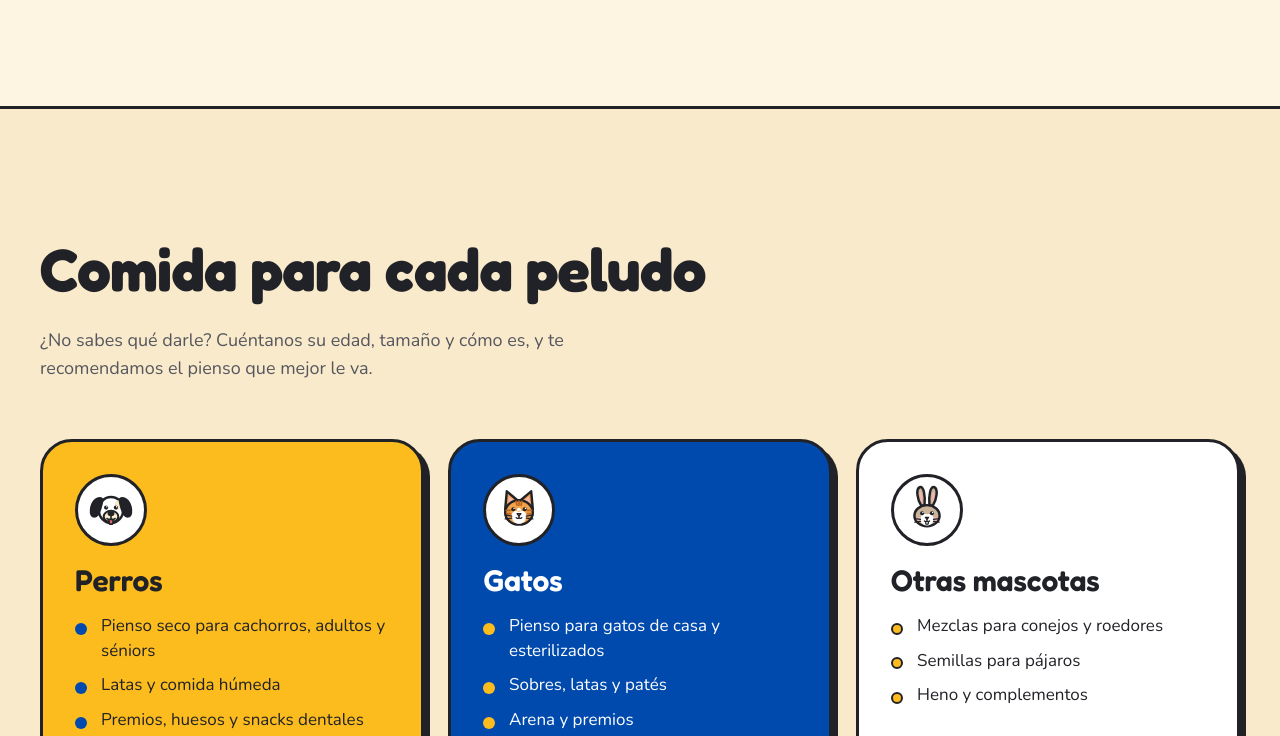
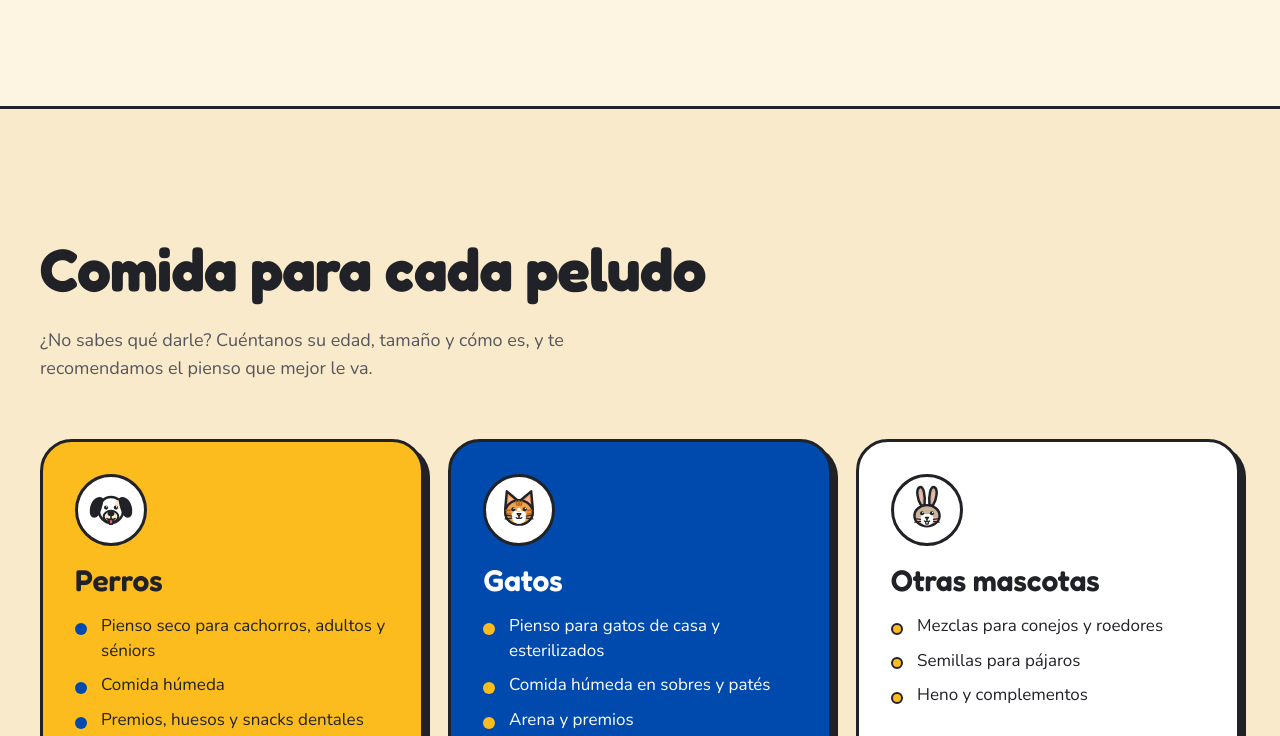
Before and after one commit to cumero/hambrientos-y-peludos, a plain HTML site: page public/index.html in a window 1280 px wide. Shown: the part 2064-2800 px from the top of the page. Drawn offline with Linux system fonts and the light colour scheme.

Commit message:
copy: «latas» pasa a «comida húmeda»
Co-Authored-By: Claude Sonnet 5.5 <noreply@anthropic.com>

```diff
--- a/public/index.html
+++ b/public/index.html
@@ -91,7 +91,7 @@
         <div class="hero__copy" data-enter>
           <p class="hero__kicker">Calle Soberanía, 15 · Local 4 · Galapagar</p>
           <h1 id="hero-title">Tienda de animales y peluquería canina en Galapagar</h1>
-          <p class="hero__sub">Pienso, latas y premios para perros, gatos y otras mascotas. Y un baño y un buen corte para tu perro, con cita.</p>
+          <p class="hero__sub">Pienso, comida húmeda y premios para perros, gatos y otras mascotas. Y un baño y un buen corte para tu perro, con cita.</p>
           <div class="hero__actions">
             <a class="btn" href="https://wa.me/34676715980?text=Hola%2C%20quer%C3%ADa%20pedir%20cita%20en%20la%20peluquer%C3%ADa" target="_blank" rel="noopener">Pedir cita por WhatsApp</a>
             <a class="link link--light" href="#visita">Ver horario <span aria-hidden="true">→</span></a>
@@ -160,7 +160,7 @@
             <h3>Perros</h3>
             <ul>
               <li>Pienso seco para cachorros, adultos y séniors</li>
-              <li>Latas y comida húmeda</li>
+              <li>Comida húmeda</li>
               <li>Premios, huesos y snacks dentales</li>
             </ul>
           </article>
@@ -171,7 +171,7 @@
             <h3>Gatos</h3>
             <ul>
               <li>Pienso para gatos de casa y esterilizados</li>
-              <li>Sobres, latas y patés</li>
+              <li>Comida húmeda en sobres y patés</li>
               <li>Arena y premios</li>
             </ul>
           </article>
```
